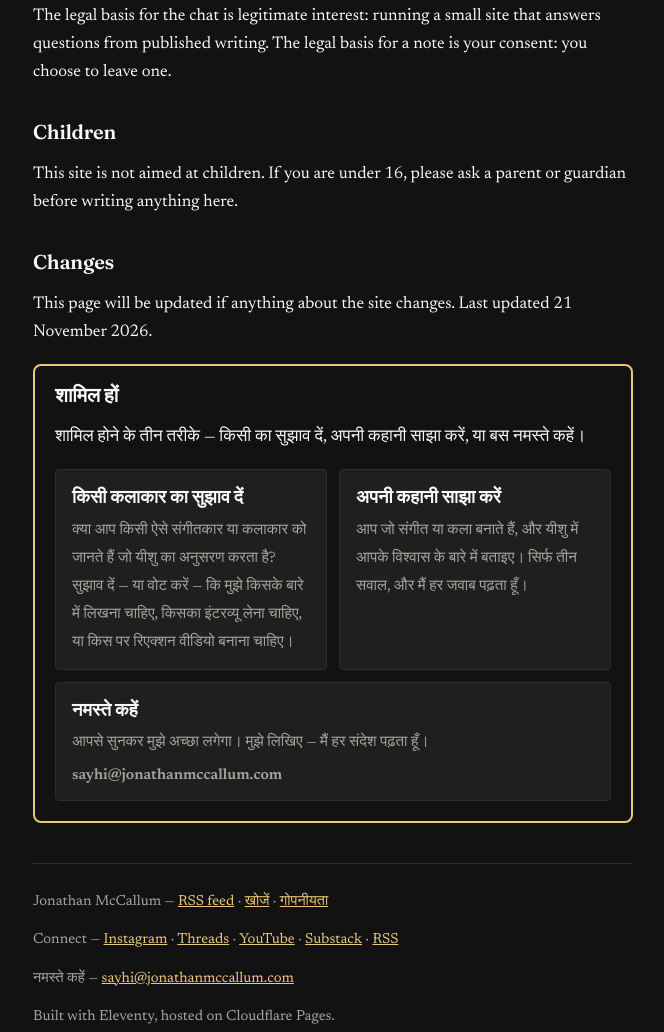
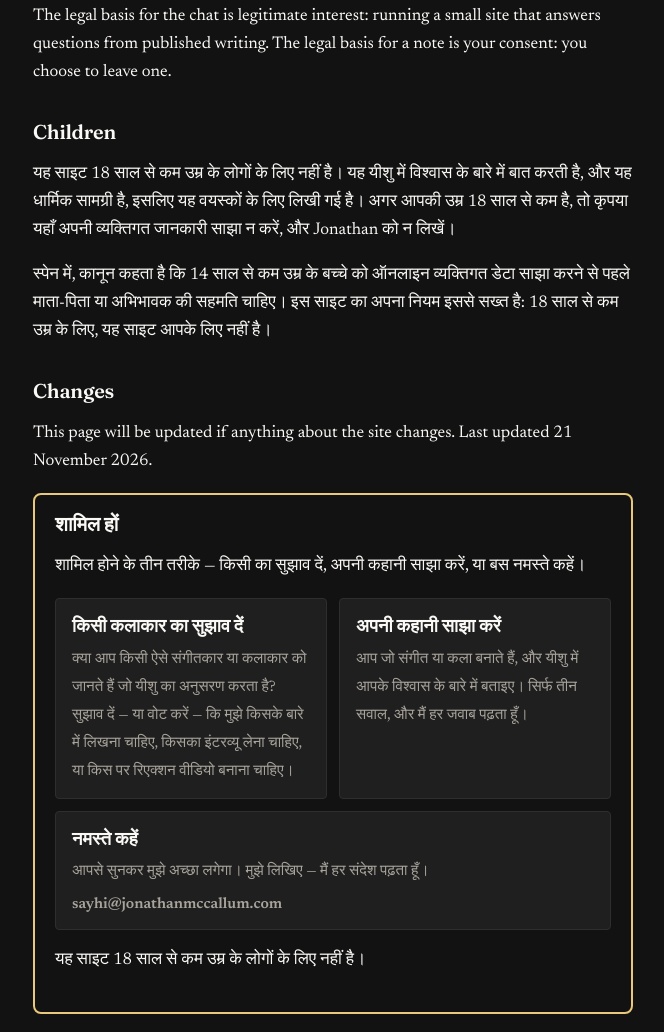
Before and after one commit to streamjonathan/jonathanmccallum-hi, an Eleventy site: page content/pages/privacy.md in a window 1280 px wide. Shown: the part 1553-2585 px from the top of the page, without its empty margins (307-971 px from the left). Built offline with nearby package versions, Linux system fonts and the light colour scheme; Eleventy itself is replaced by a stand-in of ours; files that its build step writes are made by us from their sources.

Commit message:
Add under-18 policy: site is not for people under 18 [hi]

```diff
--- a/_includes/get-involved.njk
+++ b/_includes/get-involved.njk
@@ -16,4 +16,5 @@
       <span class="get-involved__email" data-contact-email-text>ईमेल करें</span>
     </a>
   </div>
+  <p>यह साइट 18 साल से कम उम्र के लोगों के लिए नहीं है।</p>
 </section>
--- a/content/pages/privacy.md
+++ b/content/pages/privacy.md
@@ -42,7 +42,9 @@ The legal basis for the chat is legitimate interest: running a small site that a
 
 ## Children
 
-This site is not aimed at children. If you are under 16, please ask a parent or guardian before writing anything here.
+यह साइट 18 साल से कम उम्र के लोगों के लिए नहीं है। यह यीशु में विश्वास के बारे में बात करती है, और यह धार्मिक सामग्री है, इसलिए यह वयस्कों के लिए लिखी गई है। अगर आपकी उम्र 18 साल से कम है, तो कृपया यहाँ अपनी व्यक्तिगत जानकारी साझा न करें, और Jonathan को न लिखें।
+
+स्पेन में, कानून कहता है कि 14 साल से कम उम्र के बच्चे को ऑनलाइन व्यक्तिगत डेटा साझा करने से पहले माता-पिता या अभिभावक की सहमति चाहिए। इस साइट का अपना नियम इससे सख्त है: 18 साल से कम उम्र के लिए, यह साइट आपके लिए नहीं है।
 
 ## Changes
 
```
